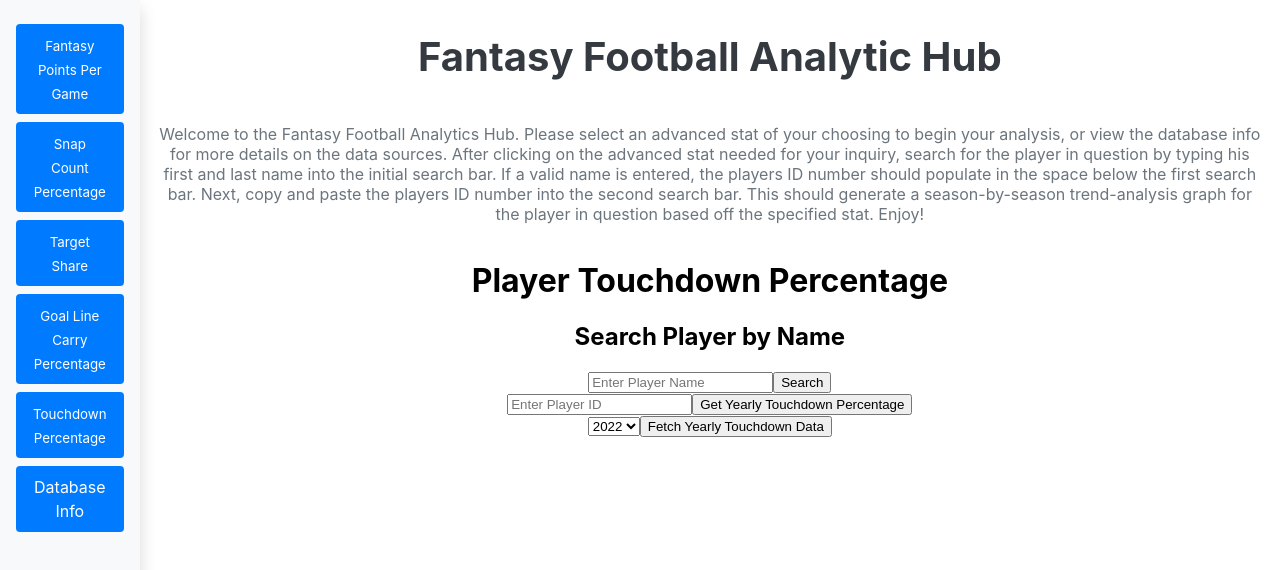
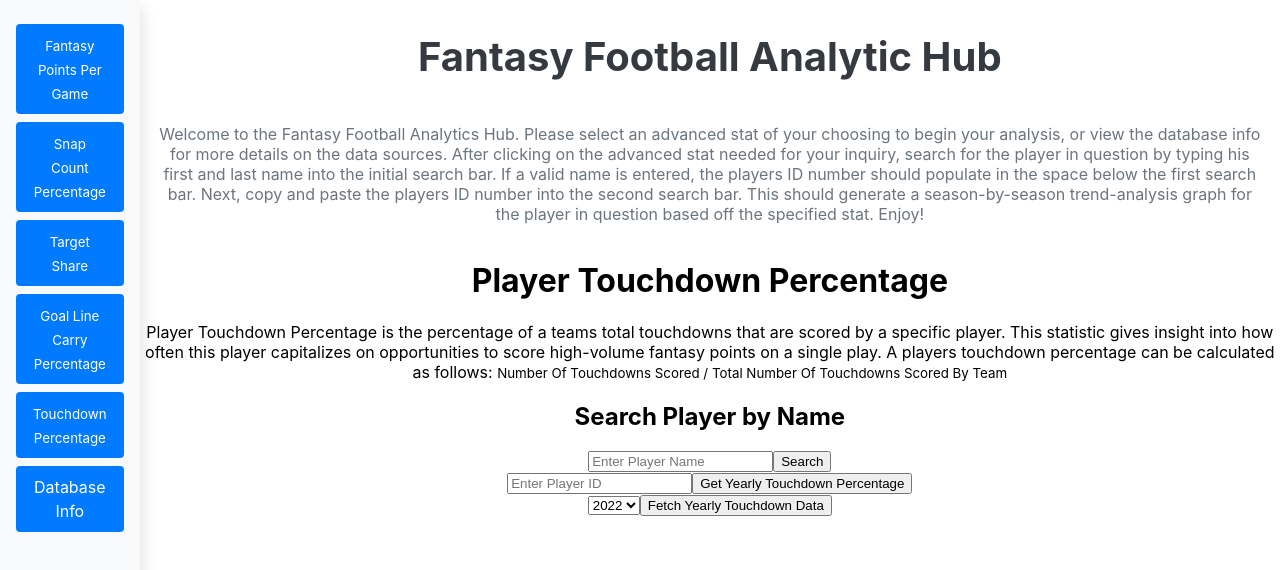
Before and after one commit to DanNano/FFQueryAnalyzer, a React (Create React App) app in the folder app/: page /query5 in a window 1280 px wide. Shown: the top 570 px of the page. Built offline with nearby package versions, Linux system fonts and the light colour scheme.

Commit message:
Update Query5.js

```diff
--- a/app/src/components/Query5.js
+++ b/app/src/components/Query5.js
@@ -95,6 +95,7 @@ function Query5() {
     return (
         <div>
             <h1>Player Touchdown Percentage</h1>
+            <p>Player Touchdown Percentage is the percentage of a teams total touchdowns that are scored by a specific player. This statistic gives insight into how often this player capitalizes on opportunities to score high-volume fantasy points on a single play. A players touchdown percentage can be calculated as follows: <small>Number Of Touchdowns Scored / Total Number Of Touchdowns Scored By Team</small></p>
             <div>
                 <h2>Search Player by Name</h2>
                 <input
```
